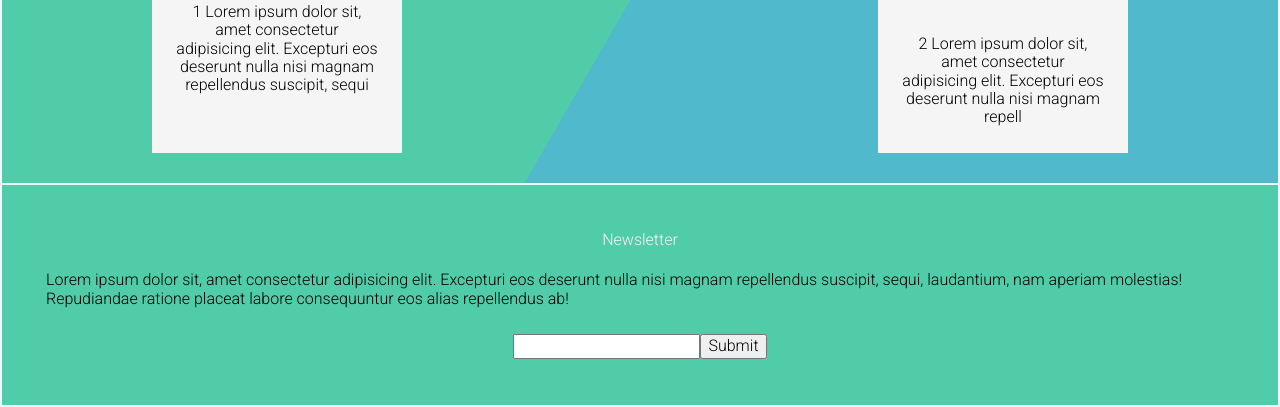
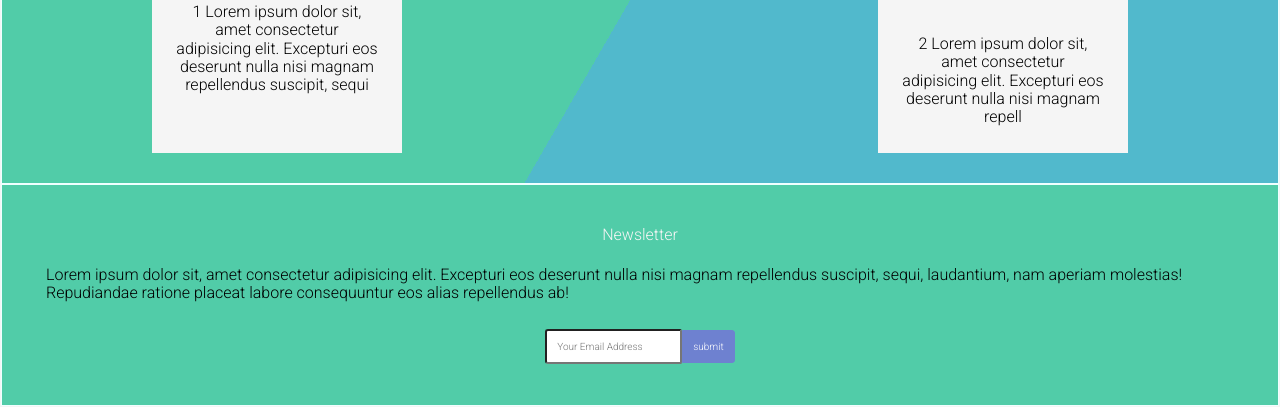
Before and after one commit to sshinkar/Frontend_Learning, a plain HTML site: page Assignments/Assignment3/index.html in a window 1280 px wide. Shown: the part 2263-2670 px from the top of the page. Drawn offline with nearby package versions, Linux system fonts and the light colour scheme.

Commit message:
assignment 3 changes2

```diff
--- a/Assignments/Assignment3/css/main.css
+++ b/Assignments/Assignment3/css/main.css
@@ -145,3 +145,22 @@ body{
     margin: auto;
     color: black;
 }
+.textbox{
+    padding: 10px;
+    font-size: 10px;
+    border-radius: 2px;
+    border-top-left-radius: 3px;
+    border-bottom-left-radius: 3px;
+}
+.button{
+    padding: 10px;
+    font-size: 10px;
+    border: solid 1px #6E81D0;
+    border-top-right-radius: 3px;
+    border-bottom-right-radius: 3px;
+    background-color: #6E81D0;
+    color: white;
+}
+.textbox::selection{
+    border: solid 3px #6E81D0;
+}
--- a/Assignments/Assignment3/index.html
+++ b/Assignments/Assignment3/index.html
@@ -72,7 +72,7 @@
                         </p>
                     </fieldset>
                 </div>
-                <div><input type="text"><input type="submit" name="submit"></div>
+                <div><input type="text" placeholder="Your Email Address" class="textbox"><input class="button" type="submit" name="submit" value="submit"></div>
         </div>
     </div>
 </body>
```
